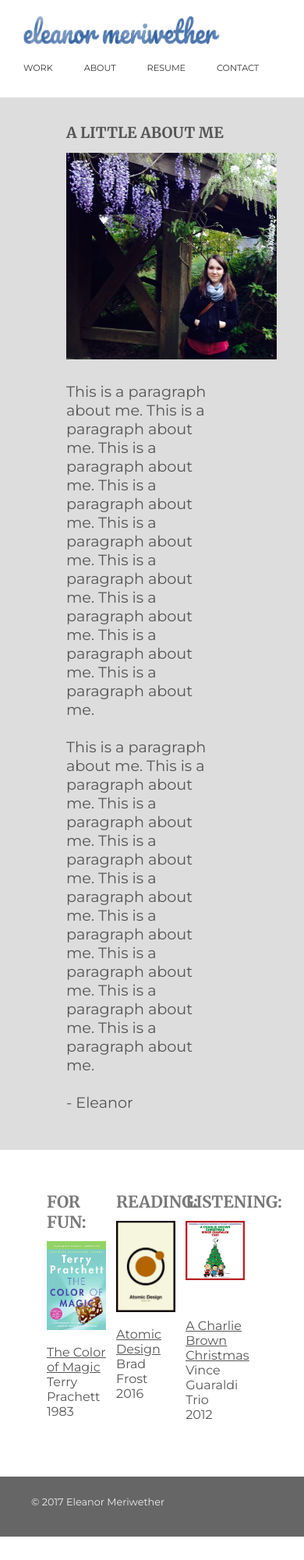
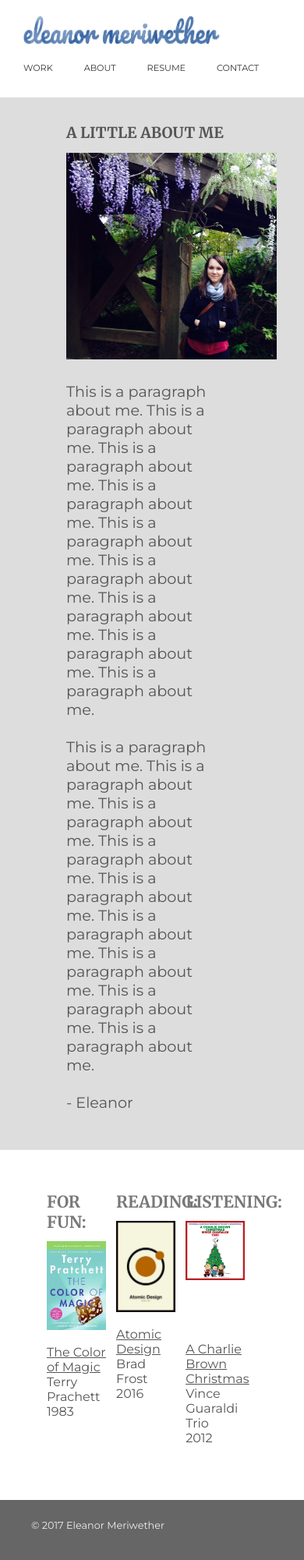
Before and after one commit to emeriwether/emeriwether.github.io, a Jekyll site: the page built from about.html, in a window 390 px wide. Shown: the whole page at 78% size. Built offline with Jekyll 4.4.1, drawn with Linux system fonts in a browser that asks for light colours; nearby versions of some CDN libraries; before the commit the page ends 1971 px from its top, so only the background shows below that.

Commit message:
increase margin under cd on aside in about for 842 query

```diff
--- a/css/styles.css
+++ b/css/styles.css
@@ -172,7 +172,7 @@
     section.main article div h2 { padding-bottom: 5px; }
     section.aside aside div { width: 85%; float: none; }
     section.aside aside div p { padding-top: 15px; padding-left: 0; font-size: 1em; }
-    section.aside aside:nth-child(3) div:nth-child(1) img { margin-bottom: 30px; }
+    section.aside aside:nth-child(3) div:nth-child(1) img { margin-bottom: 60px; }
 }
 
 /* Phones (works for 347-475 width) */
```
